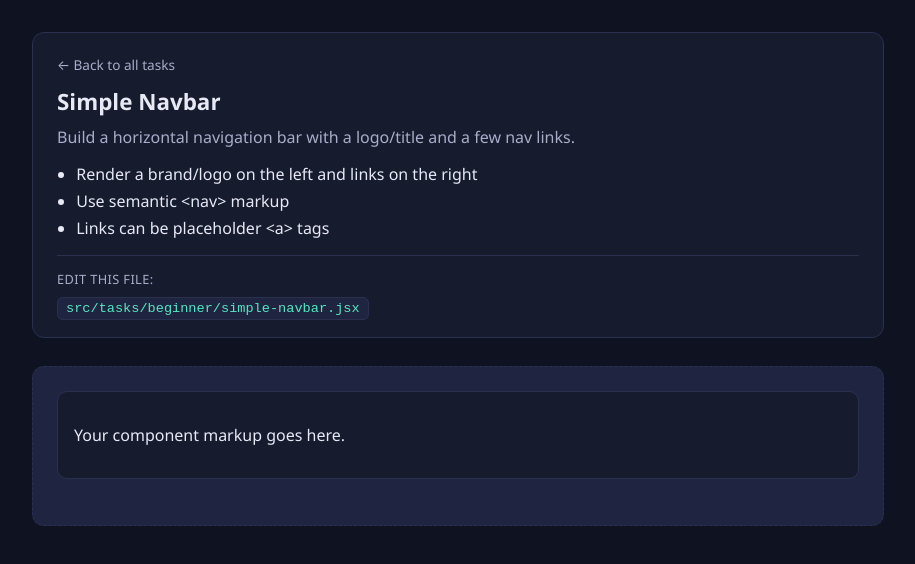
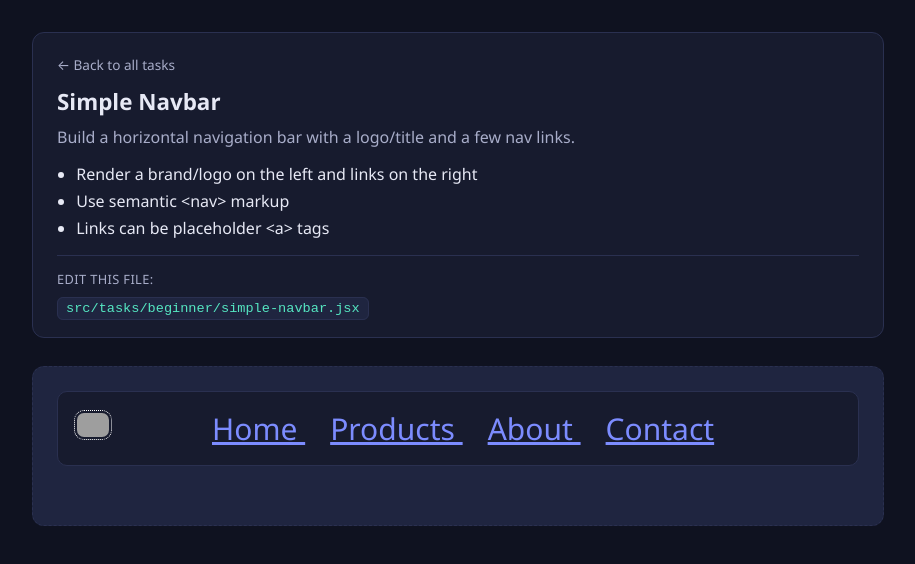
Before and after one commit to gagannn19/reacttasks, a React (Vite) app: page /beginner/simple-navbar in a window 1280 px wide. Shown: the top 564 px of the page, without its empty margins (182-1097 px from the left). Built offline with nearby package versions, Linux system fonts and the light colour scheme; grey boxes are pictures that could not be loaded.

Commit message:
simple-navbar

```diff
--- a/src/tasks/beginner/simple-navbar.jsx
+++ b/src/tasks/beginner/simple-navbar.jsx
@@ -7,6 +7,18 @@ const requirements = [
   "Use semantic <nav> markup",
   "Links can be placeholder <a> tags"
 ];
+
+function NavBar() {
+  return (
+    <nav>
+      <img src="https://www.freeiconspng.com/uploads/classic-g-logo-png-25.png" height={30} style={{ padding:"2px", marginRight:"100px", border:"1px dotted white", borderRadius:"10px"}}></img>
+      <a href='#' style={{fontSize:"30px", marginRight:"25px"}}>Home </a>
+      <a href='#' style={{fontSize:"30px", marginRight:"25px"}}>Products </a>
+      <a href='#' style={{fontSize:"30px", marginRight:"25px"}}>About </a>
+      <a href='#' style={{fontSize:"30px", marginRight:"25px"}}>Contact </a>
+    </nav>
+  )
+}
 
 export default function SimpleNavbar() {
   // TODO: accept props if this component should be reusable (e.g. { name, role, imageUrl })
@@ -20,8 +32,7 @@ export default function SimpleNavbar() {
       />
       <div className="task-workspace">
         <div className="card">
-          {/* TODO: build the JSX for "Simple Navbar" here */}
-          <p>Your component markup goes here.</p>
+          <NavBar />
         </div>
       </div>
     </div>
```
